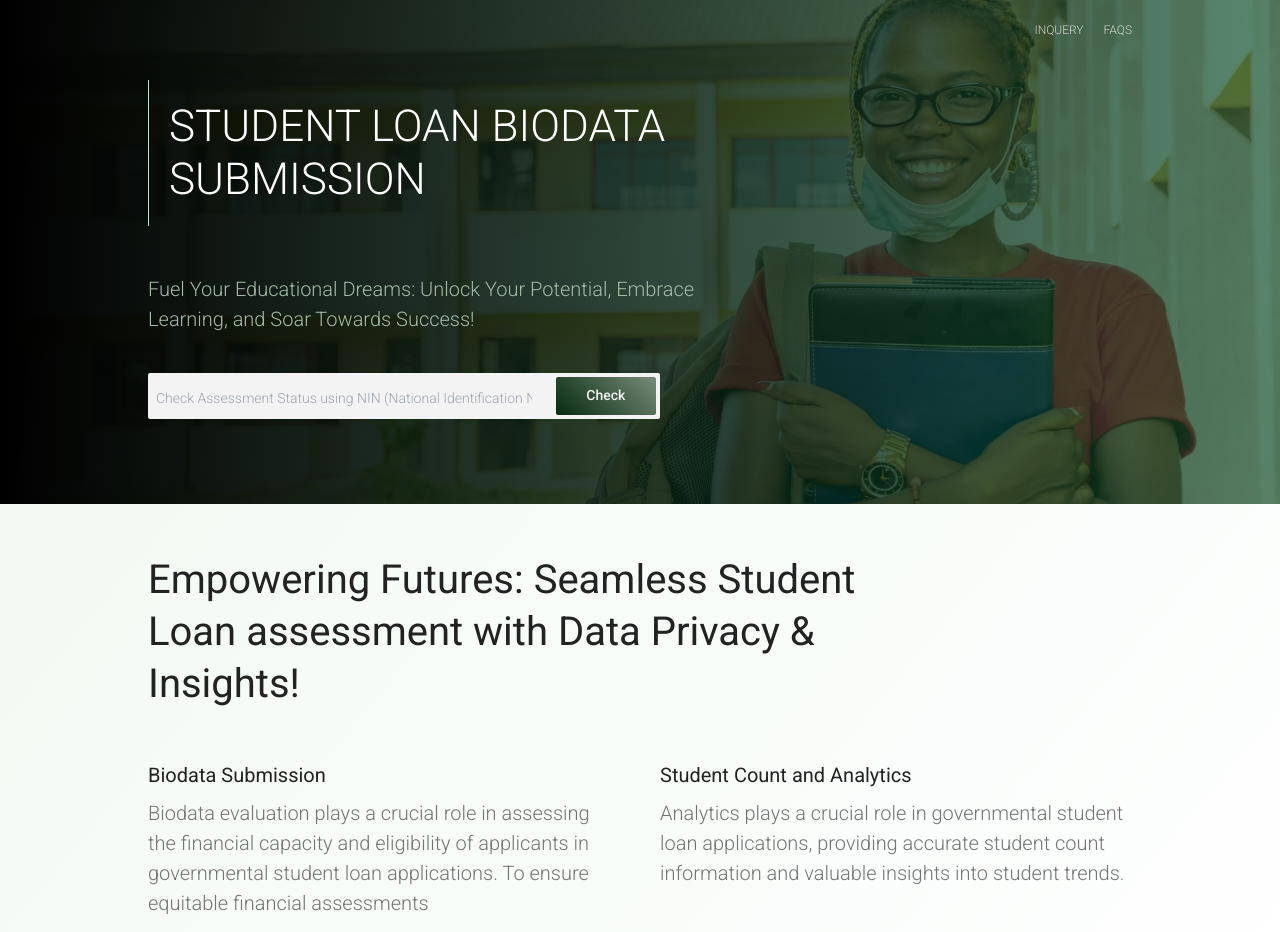
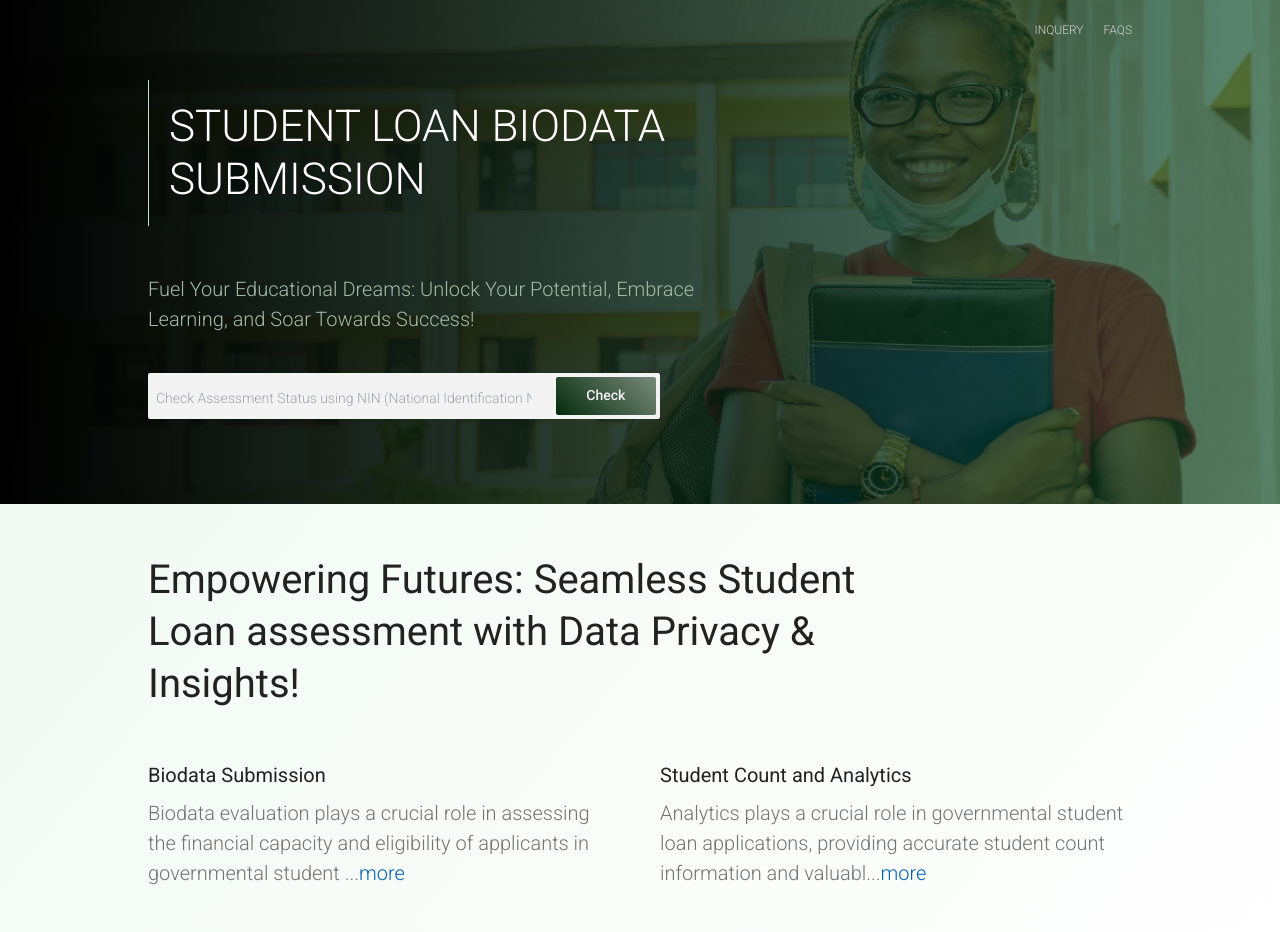
Before and after one commit to mjhdaais/palliative-ticket-generator, a Next.js app: page / in a window 1280 px wide. Shown: the top 932 px of the page. Built offline with nearby package versions, Linux system fonts and the light colour scheme.

Commit message:
add more

```diff
--- a/components/Main.tsx
+++ b/components/Main.tsx
@@ -44,17 +44,30 @@
 
 // export default Main
 
-import features from "@utils/features";
+import { features, excerpt } from "@utils/features";
+
+// const Feature = (props: { feature: { title: string; excerpt: string } }) => {
+//     const { title, excerpt } = props.feature;
+//     return (
+//         <div className="feature">
+//             <h4>{title}</h4>
+//             <p>{excerpt(excerpt)}</p>
+//         </div>
+//     )
+// }
 
 const Feature = (props: { feature: { title: string; excerpt: string } }) => {
-    const { title, excerpt } = props.feature;
+    const { title, excerpt: featureExcerpt } = props.feature;
+    const shortenedExcerpt = excerpt(featureExcerpt);
     return (
-        // <div className="container">
-            <div className="feature">
-                <h4>{title}</h4>
-                <p>{excerpt}</p>
-            </div>
-        // </div>
+        <div className="feature">
+            <h4>{title}</h4>
+            <p>
+                {shortenedExcerpt}
+                <a href="#">more</a>
+            </p>
+
+        </div>
     )
 }
 
--- a/styles/globals.css
+++ b/styles/globals.css
@@ -28,8 +28,12 @@ body {
 button {
     border: none;
     background-color: #555555;
+    /* cursor: pointer; */
+    font-family: inherit;
+}
+
+button, a {
     cursor: pointer;
-    font-family: inherit;
 }
 
 .container {
@@ -235,6 +239,10 @@ button {
     font-weight: 300;
 }
 
+.feature p a {
+    color: rgb(0, 97, 187);
+}
+
 @media (max-width: 768px) {
     /* HEADER */
     .header {
--- a/utils/features.ts
+++ b/utils/features.ts
@@ -3,7 +3,15 @@ interface Feature {
     excerpt: string;
 }
 
-const features: Feature[] = [
+// export const excerpt = (intro: string) => {
+//     return intro.substring(0, 130) + "..."
+// }
+
+export const excerpt = (intro: string, maxLength: number = 130) => {
+    return intro.substring(0, maxLength) + "...";
+}
+
+export const features: Feature[] = [
     {
         title: 'Biodata Submission',
         excerpt: 'Biodata evaluation plays a crucial role in assessing the financial capacity and eligibility of applicants in governmental student loan applications. To ensure equitable financial assessments',
@@ -22,6 +30,6 @@ const features: Feature[] = [
     },
 ];
 
-export default features
+// export default features
 
 // 'Safeguarding data privacy is paramount in governmental student loan applications to protect individuals personal information and ensure their trust in the process.'.substring(0, 130) + '...' + ' more'
```
